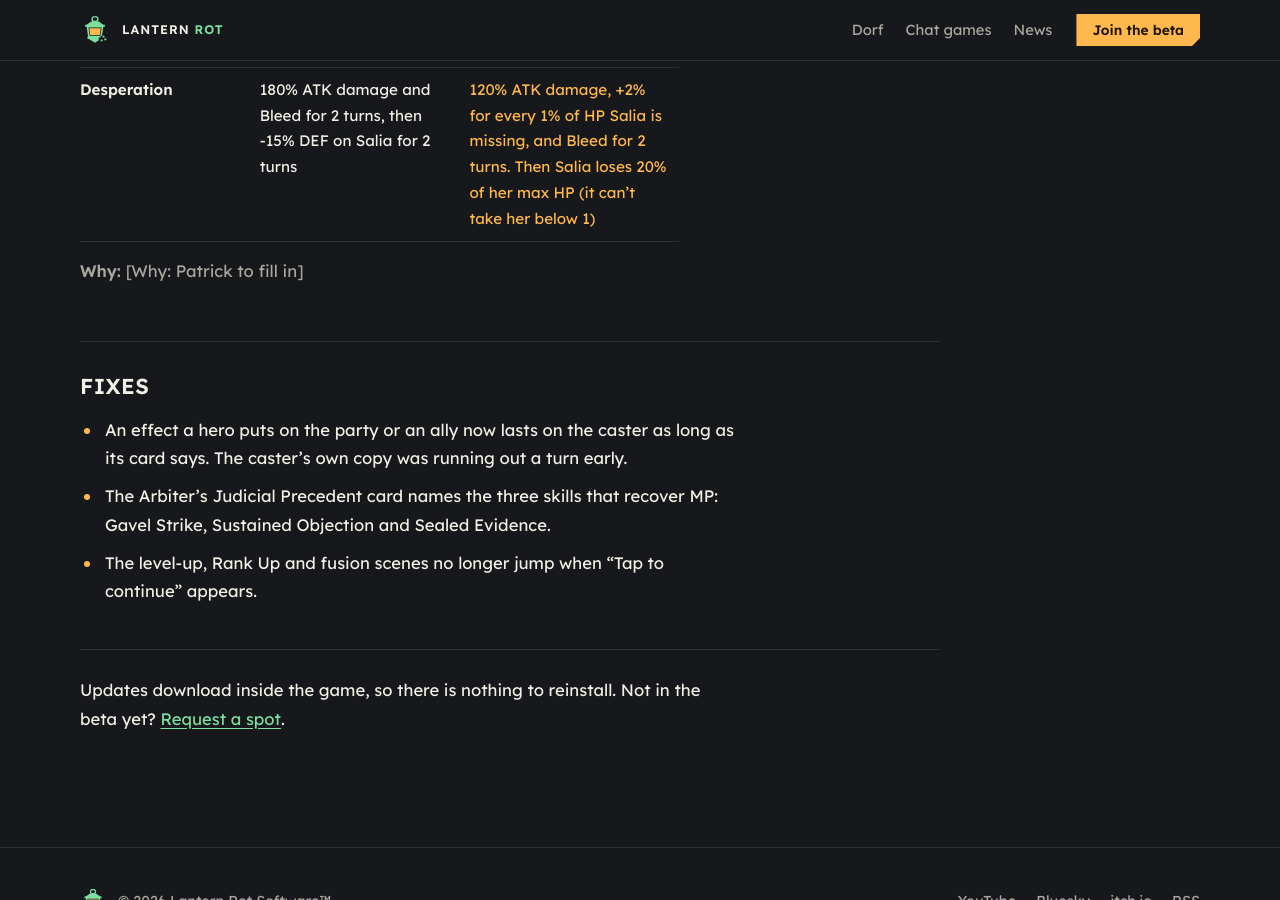
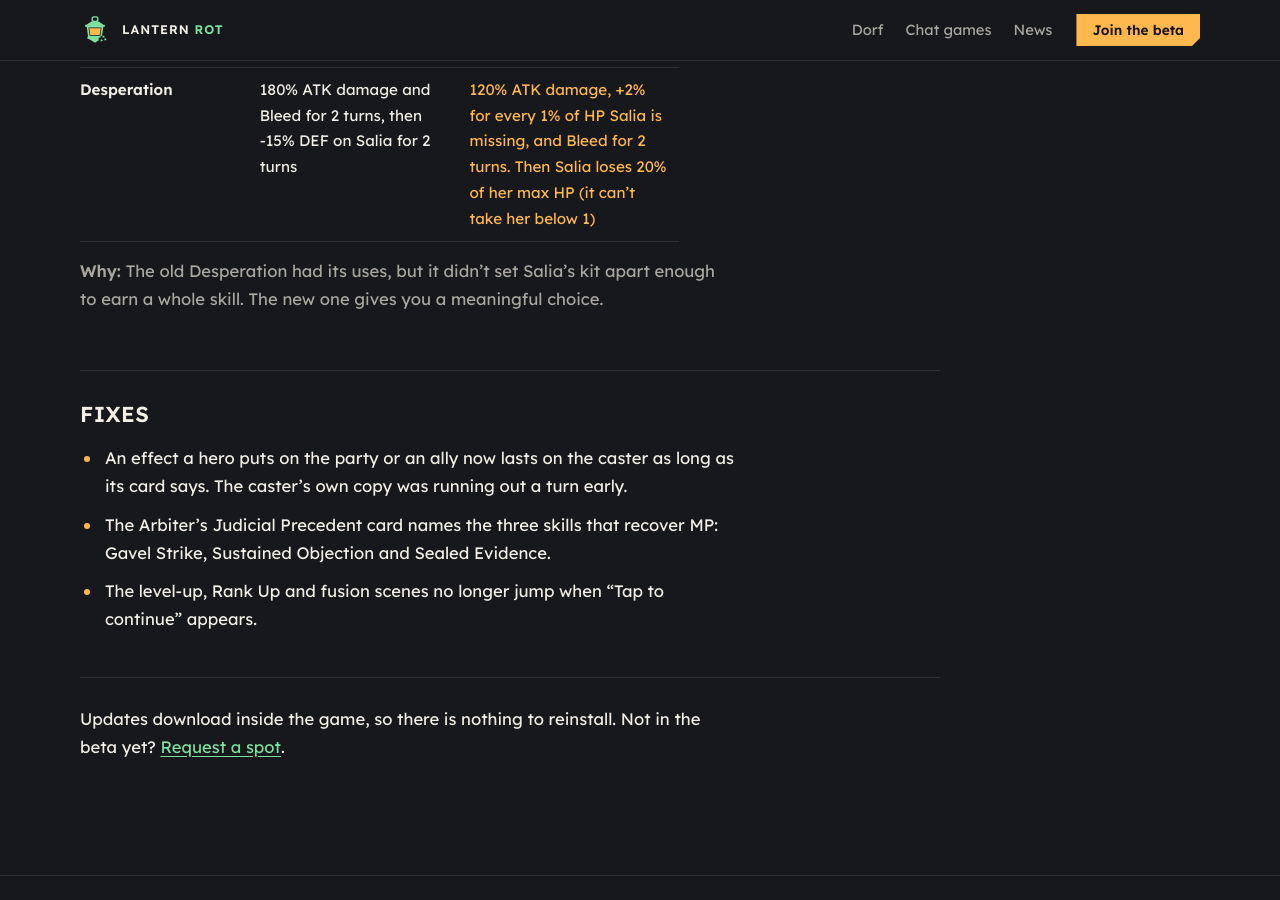
Before and after one commit to lanternrot/lanternrot.github.io, a Jekyll site: the page built from _posts/2026-11-02-dorf-5-0-0.md, in a window 1280 px wide and 900 px high, scrolled down 11784 px. Built offline with Jekyll 4.4.1, drawn with Linux system fonts in a browser that asks for light colours; some web fonts are replaced; some of the changed text lies outside the part shown.

Commit message:
news: Dorf 5.0.0, Salia's why and the Discord link (Patrick)
Co-Authored-By: Claude Opus 5.5 <noreply@anthropic.com>

```diff
--- a/_posts/2026-11-02-dorf-5-0-0.md
+++ b/_posts/2026-11-02-dorf-5-0-0.md
@@ -251,7 +251,7 @@ Hits taken still pay 10 Rage each. Skills that give Rage of their own, like Bale
 | --- | --- | --- |
 | Desperation | 180% ATK damage and Bleed for 2 turns, then -15% DEF on Salia for 2 turns | 120% ATK damage, +2% for every 1% of HP Salia is missing, and Bleed for 2 turns. Then Salia loses 20% of her max HP (it can't take her below 1) |
 
-**Why:** [Why: Patrick to fill in]
+**Why:** The old Desperation had its uses, but it didn't set Salia's kit apart enough to earn a whole skill. The new one gives you a meaningful choice.
 {: .why}
 
 ## Fixes
```
Also changed, not shown: other parts of _posts/2026-11-02-dorf-5-0-0.md (+1 -1 lines).
